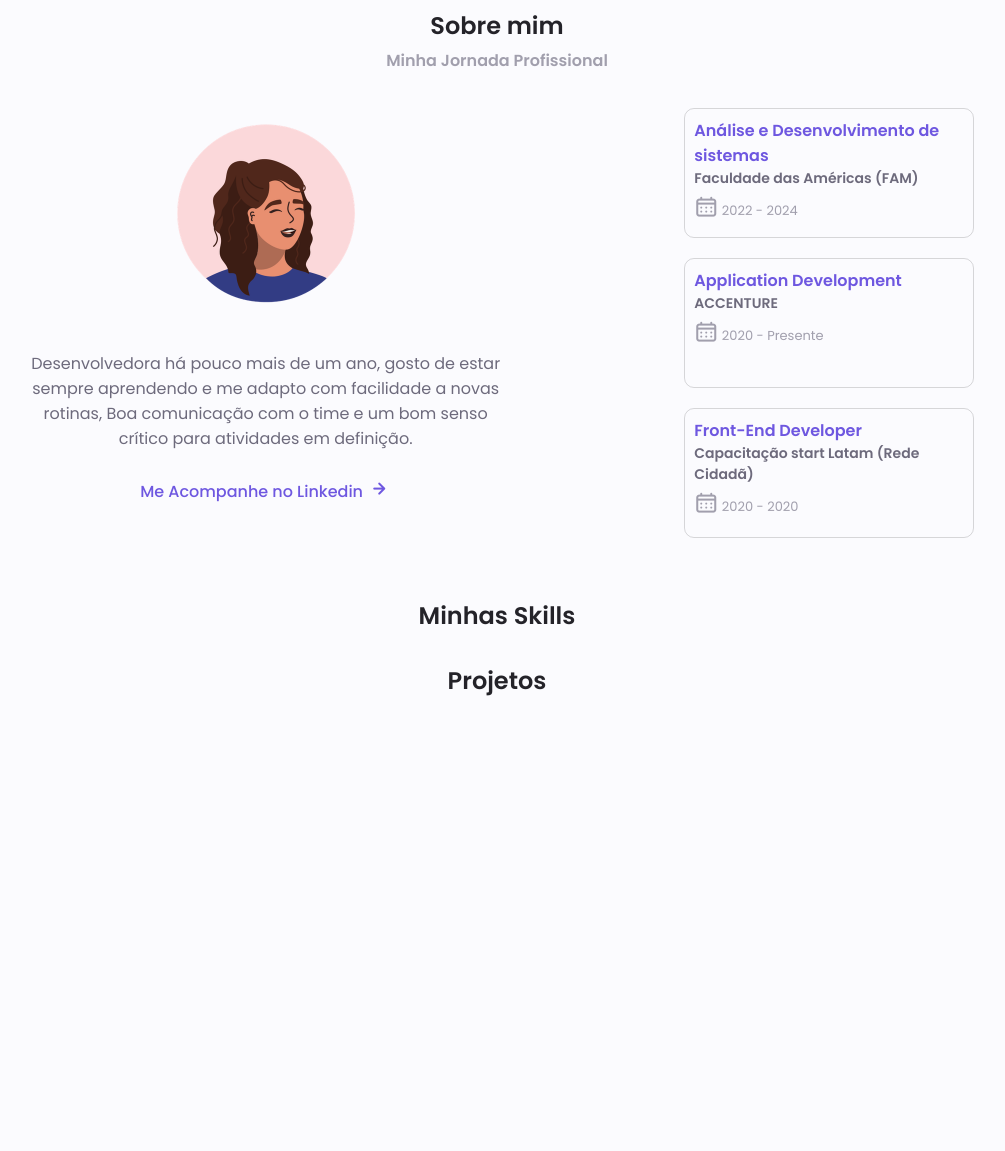
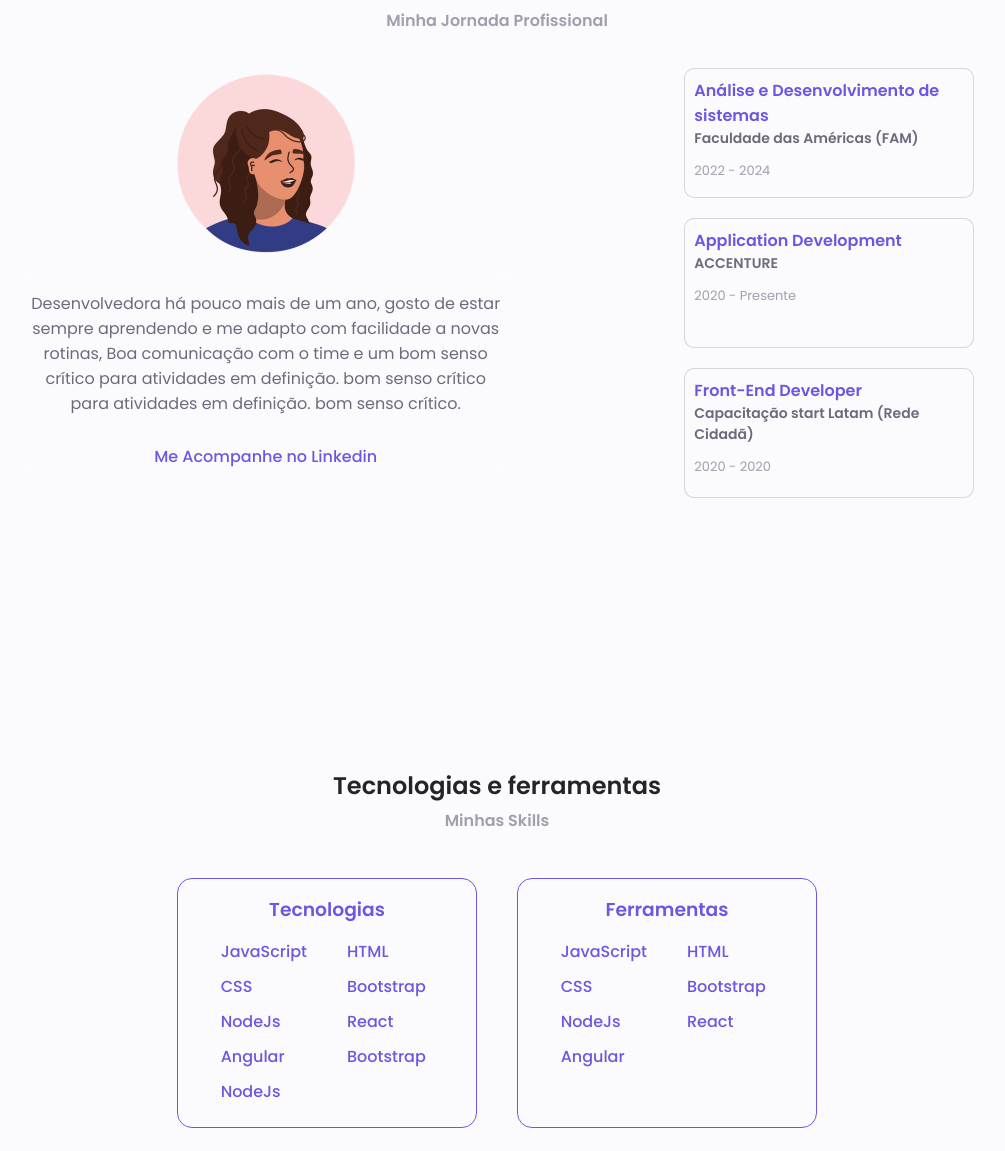
Before and after one commit to Anaju7/Portfolio, a plain HTML site: page index.html in a window 1280 px wide. Shown: the part 852-2003 px from the top of the page, without its empty margins (143-1148 px from the left). Before the commit the page ends 1550 px from the top, so only its background shows below. Drawn offline with nearby package versions, Linux system fonts and the light colour scheme.

Commit message:
seção de skills criada

```diff
--- a/assets/style.css
+++ b/assets/style.css
@@ -130,20 +130,16 @@ a {
     background-color: var(--first-color);
 }
 
-.uil {
-    font-size: 1.2rem;
-}
 
 /* Css home */
 
 .section {
   width: 100%;
-  padding-top: 30px;
+  min-height: 100vh;
+  padding-top: 10px;
 }
 
 .section-title {
-    display: flex;
-    flex-direction: column;
     text-align: center;
 }
 
@@ -159,23 +155,24 @@ a {
 }
 
 .home-container {
-    height: 85vh;
+    width: 100%;
+    height: 100vh;
     display: flex;
     flex-direction: column;
     align-items: center;
-    justify-content: space-evenly;
+    justify-content: center;
 }
 
 .home-img {
-    width: 18rem;
-    height: 18rem;
+    width: 280px;
+    height: 280px;
     background-color: var(--first-color);
     border-radius: 71% 29% 60% 40% / 30% 30% 70% 70%;
 }
 
 .home-info {
     font-size: var(--normal-font-size);
-    padding: 1rem;
+    padding: 3rem 1rem 1rem 1rem;
     text-align: center;
 }
 
@@ -186,7 +183,7 @@ a {
 }
 
 .home-text {
-    margin-bottom: 30px;
+    padding: 15px 0 40px 0;
 }
 
 .btn-cv {
@@ -198,7 +195,32 @@ a {
 
 /* CSS ABOUT */
 
+.about-myInfos {
+    display: flex;
+    flex-direction: column;
+    align-items: center;
+    text-align: center;
+    padding: 1rem;
+}
 
+.about-myInfos img {
+    width: 200px;
+    margin: 10px 0;
+}
+
+.about-me {
+    border-radius: 10px;
+    background-color: var(--body-color);
+}
+
+.about-text {
+    padding: 20px 0 ;
+}
+
+.about-link {
+    color: var(--first-color);
+    font-weight: 500;
+}
 
 .about-info-qualifications {
     display: flex;
@@ -213,6 +235,7 @@ a {
 }
 
 .qualifications-card {
+    background-color: var(--body-color);
     display: flex;
     width: 290px;
     height: 130px;
@@ -245,31 +268,63 @@ a {
     font-size: var(--smaller-font-size);
 }
 
-.about-myInfos {
+/* CSS skills */
+
+
+.skills-infos {
     display: flex;
     flex-direction: column;
     align-items: center;
-    text-align: center;
-    padding: 1rem;
+    justify-content: space-evenly;
+    margin-top: 20px;
 }
 
-.about-myInfos img {
-    width: 200px;
-    margin: 20px 0;
+.skills-card {
+    display: flex;
+    flex-direction: column;
+    align-items: center;
+    padding: 1rem;
+    width: 300px;
+    height: 250px;
+    color: var(--first-color);
+    font-weight: 500;
+    border: 1px solid var(--first-color);
+    border-radius: 15px;
+    margin: 20px;
 }
 
-.about-text {
-    padding: 20px 0 ;
+.title-card {
+    color: var(--first-color);
 }
 
-.about-link {
-    color: var(--first-color);
-    font-weight: 500;
+.skills-list {
+   margin-top: 10px;
+   display: grid;
+   grid-template-columns: 1fr 1fr;
+}
+
+.skills-list li {
+    padding: 5px 20px;
 }
 
 
+@media only screen and (min-width: 767px) {
 
-@media only screen and (min-width: 767px) {
+    .home-img {
+        width: 22rem;
+        height: 22rem;
+    }
+
+    .home-text,
+    .about-text {
+        width: 80%;
+        margin: 0 auto;
+    }
+
+}
+
+
+@media only screen and (min-width: 1024px) {
 
     .nav-menu {
         left: 0;
@@ -293,6 +348,13 @@ a {
     .home-container {
         height: 100vh;
         flex-direction: row;
+        justify-content: space-evenly;
+    }
+
+    .home-text,
+    .about-text {
+        width: 100%;
+        margin: 0;
     }
 
     .home-info {
@@ -308,7 +370,49 @@ a {
 
     .about-myInfos {
         display: flex;
-        /* justify-content: center; */
         width: 40%;
     }
+
+    .skills-infos {
+        flex-direction: row;
+        justify-content: center;
+    }
 }
+
+/* Animations */
+
+.shadow-pop-tr:hover {
+    cursor: pointer;
+	-webkit-animation: shadow-pop-tr 0.3s cubic-bezier(0.470, 0.000, 0.745, 0.715) both;
+	        animation: shadow-pop-tr 0.3s cubic-bezier(0.470, 0.000, 0.745, 0.715) both;
+}
+
+
+ @-webkit-keyframes shadow-pop-tr {
+    0% {
+      -webkit-box-shadow: 0 0 #6e57e0, 0 0 #6e57e0, 0 0 #6e57e0, 0 0 #6e57e0, 0 0 #6e57e0, 0 0 #6e57e0, 0 0 #6e57e0, 0 0 #6e57e0;
+              box-shadow: 0 0 #6e57e0, 0 0 #6e57e0, 0 0 #6e57e0, 0 0 #6e57e0, 0 0 #6e57e0, 0 0 #6e57e0, 0 0 #6e57e0, 0 0 #6e57e0;
+      -webkit-transform: translateX(0) translateY(0);
+              transform: translateX(0) translateY(0);
+    }
+    100% {
+      -webkit-box-shadow: 1px -1px #6e57e0, 2px -2px #6e57e0, 3px -3px #6e57e0, 4px -4px #6e57e0, 5px -5px #6e57e0, 6px -6px #6e57e0, 7px -7px #6e57e0, 8px -8px #6e57e0;
+              box-shadow: 1px -1px #6e57e0, 2px -2px #6e57e0, 3px -3px #6e57e0, 4px -4px #6e57e0, 5px -5px #6e57e0, 6px -6px #6e57e0, 7px -7px #6e57e0, 8px -8px #6e57e0;
+      -webkit-transform: translateX(-8px) translateY(8px);
+              transform: translateX(-8px) translateY(8px);
+    }
+  }
+  @keyframes shadow-pop-tr {
+    0% {
+      -webkit-box-shadow: 0 0 #6e57e0, 0 0 #6e57e0, 0 0 #6e57e0, 0 0 #6e57e0, 0 0 #6e57e0, 0 0 #6e57e0, 0 0 #6e57e0, 0 0 #6e57e0;
+              box-shadow: 0 0 #6e57e0, 0 0 #6e57e0, 0 0 #6e57e0, 0 0 #6e57e0, 0 0 #6e57e0, 0 0 #6e57e0, 0 0 #6e57e0, 0 0 #6e57e0;
+      -webkit-transform: translateX(0) translateY(0);
+              transform: translateX(0) translateY(0);
+    }
+    100% {
+      -webkit-box-shadow: 1px -1px #6e57e0, 2px -2px #6e57e0, 3px -3px #6e57e0, 4px -4px #6e57e0, 5px -5px #6e57e0, 6px -6px #6e57e0, 7px -7px #6e57e0, 8px -8px #6e57e0;
+              box-shadow: 1px -1px #6e57e0, 2px -2px #6e57e0, 3px -3px #6e57e0, 4px -4px #6e57e0, 5px -5px #6e57e0, 6px -6px #6e57e0, 7px -7px #6e57e0, 8px -8px #6e57e0;
+      -webkit-transform: translateX(-8px) translateY(8px);
+              transform: translateX(-8px) translateY(8px);
+    }
+  }
--- a/index.html
+++ b/index.html
@@ -6,7 +6,7 @@
     <meta http-equiv="X-UA-Compatible" content="IE=edge">
     <meta name="viewport" content="width=device-width, initial-scale=1.0">
     <link rel="stylesheet" href="./assets/style.css">
-    <link rel="stylesheet" href="https://unicons.iconscout.com/release/v4.0.0/css/line.css">
+    <!-- <link rel="stylesheet" href="https://unicons.iconscout.com/release/v4.0.0/css/line.css"> -->
     <title>MyPortifolio</title>
 </head>
 
@@ -36,7 +36,7 @@
                         </a>
                     </li>
                     <li class="nav-item">
-                        <a href="#footer" class="nav-link contact" title="Contact">
+                        <a href="#contact" class="nav-link contact" title="Contact">
                             <i class="uil uil-comment-dots"></i>
                         </a>
                     </li>
@@ -79,7 +79,7 @@
             <div class="about-section">
                 <div class="about-myInfos">
                     <img src="./assets/img/Women Power - Avatar.png" alt="">
-                    <div>
+                    <div class="about-me">
                         <p class="about-text">
                             Desenvolvedora há pouco mais de
                             um ano, gosto de estar sempre
@@ -87,7 +87,8 @@
                             facilidade a novas rotinas, Boa
                             comunicação com o time e um
                             bom senso crítico para atividades
-                            em definição.
+                            em definição. bom senso crítico para atividades
+                            em definição. bom senso crítico.
                         </p>
                         <a class="about-link" href="">Me Acompanhe no Linkedin <i class="uil uil-arrow-right"></i></a>
                     </div>
@@ -130,7 +131,37 @@
         </section>
         <section class="section" id="skills">
             <div class="section-title">
-               <h2>Minhas Skills</h2>
+               <h2>Tecnologias e ferramentas</h2>
+               <h3 class="subtitle">Minhas Skills</h3>
+            </div>
+            <div class="skills-infos">
+                <div class="skills-card shadow-pop-tr">
+                    <h3 class="title-card">Tecnologias</h3>
+                    <ul class="skills-list">
+                        <li>JavaScript</li>
+                        <li>HTML</li>
+                        <li>CSS</li>
+                        <li>Bootstrap</li>
+                        <li>NodeJs</li>
+                        <li>React</li>
+                        <li>Angular</li>
+                        <li>Bootstrap</li>
+                        <li>NodeJs</li>
+
+                    </ul>
+                </div>
+                <div class="skills-card shadow-pop-tr">
+                    <h3 class="title-card">Ferramentas</h3>
+                    <ul class="skills-list">
+                        <li>JavaScript</li>
+                        <li>HTML</li>
+                        <li>CSS</li>
+                        <li>Bootstrap</li>
+                        <li>NodeJs</li>
+                        <li>React</li>
+                        <li>Angular</li>
+                    </ul>
+                </div>
             </div>
         </section>
         <section class="section" id="projects">
@@ -138,6 +169,11 @@
             <h2>Projetos</h2>
             </div>
         </section>
+        <section class="section" id="contact">
+            <div class="section-title">
+            <h2>Entre em contato</h2>
+            </div>
+        </section>
     </main>
 
 </body>
```
Also changed, not shown: assets/img/Animated Shape (1).svg (added), assets/img/Animated Shape.svg (added), assets/img/Curve Line.svg (added).
